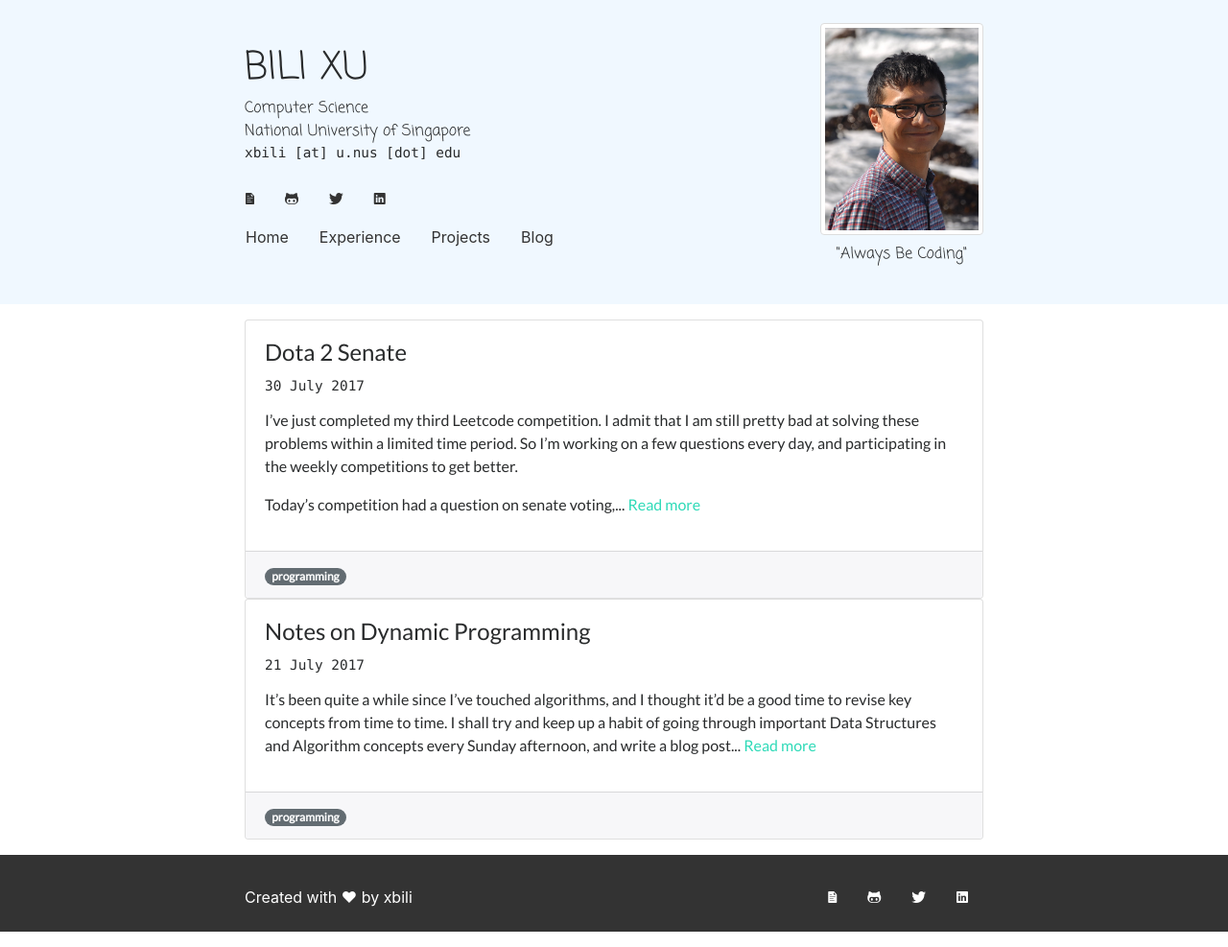
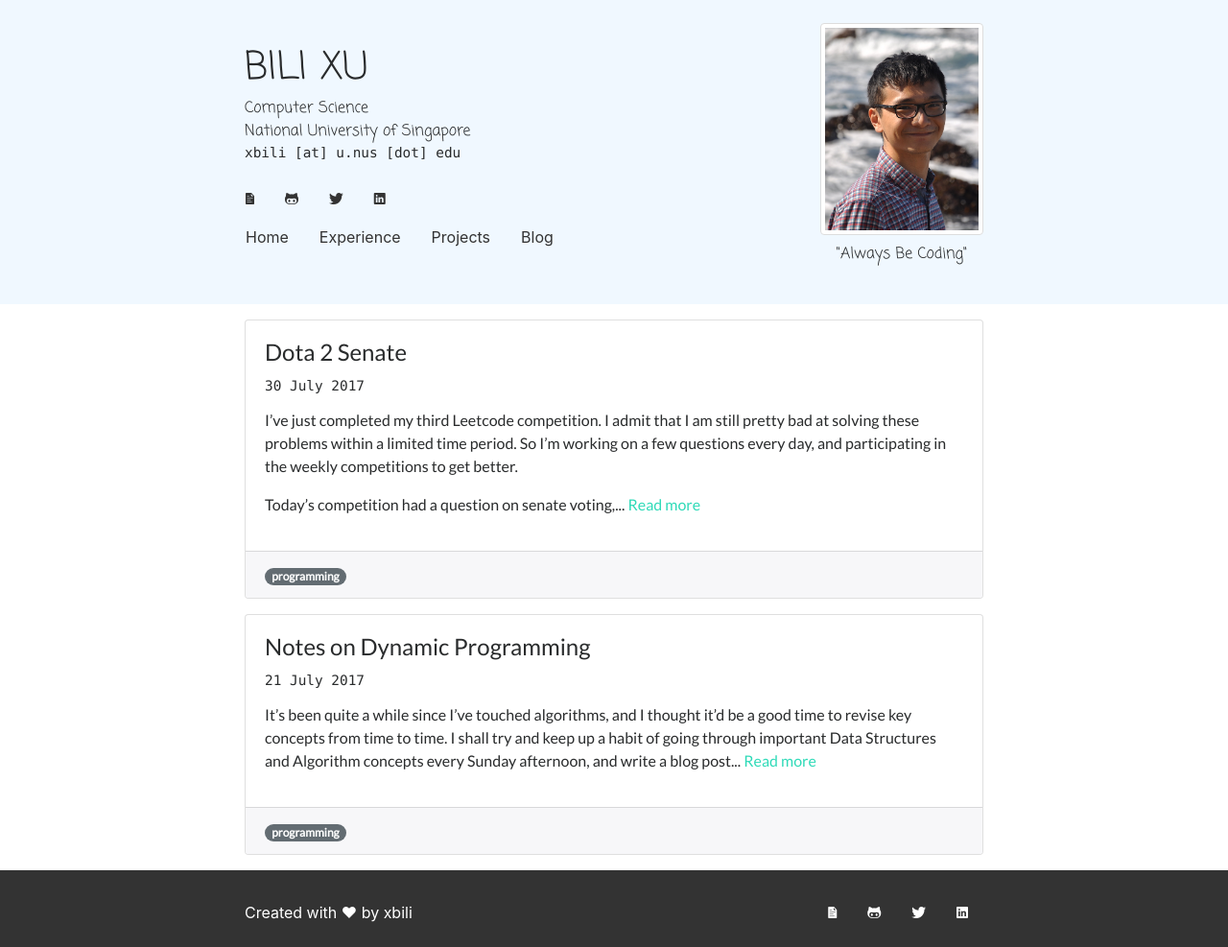
Before and after one commit to xbili/xbili.github.io, a Jekyll site: the page built from posts.html, in a window 1280 px wide. Shown: the whole page at 96% size. Built offline with Jekyll 4.4.1, drawn with Linux system fonts in a browser that asks for light colours; nearby versions of some CDN libraries.

Commit message:
Update bottom margin for post-card

```diff
--- a/_includes/post-card.html
+++ b/_includes/post-card.html
@@ -1,4 +1,4 @@
-<article class="card">
+<article class="card mb-3">
   <div class="card-block">
     <h4 class="card-title">{{ post.title }}</h4>
     <pre class="card-title">{{ post.date | date: '%d %B %Y' }}</pre>
```
